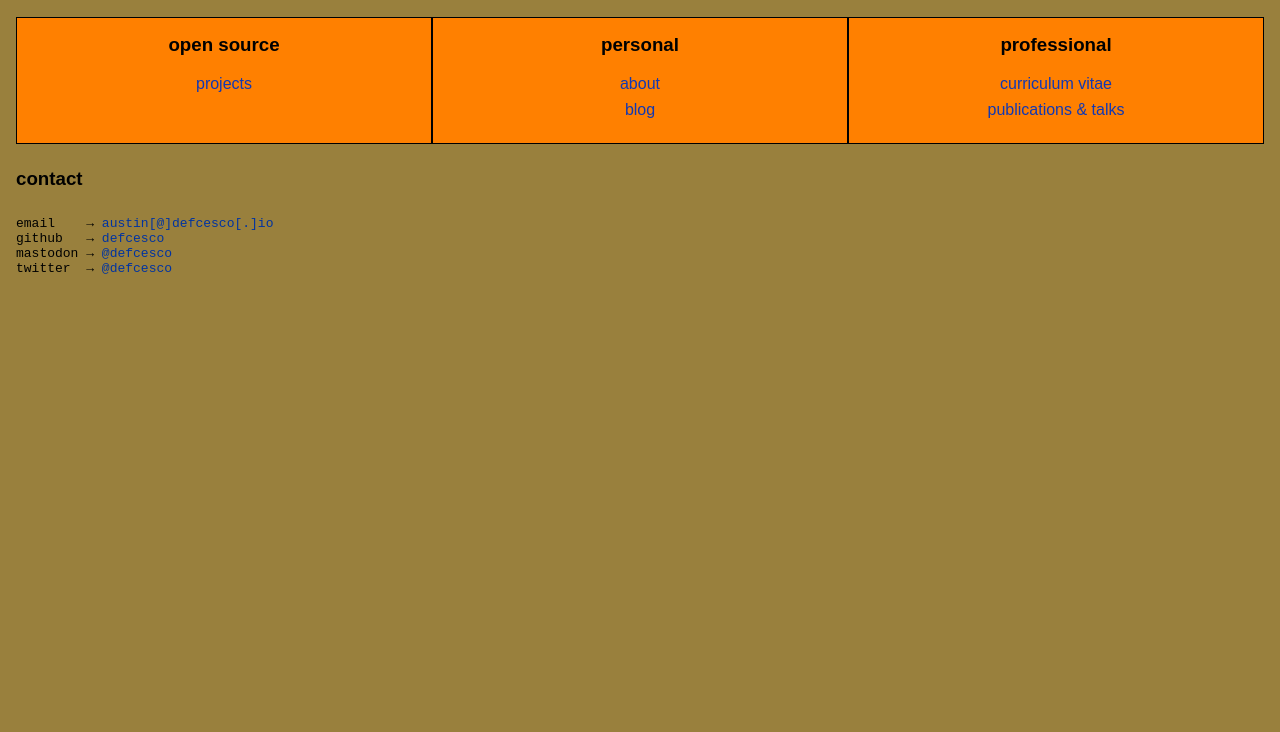
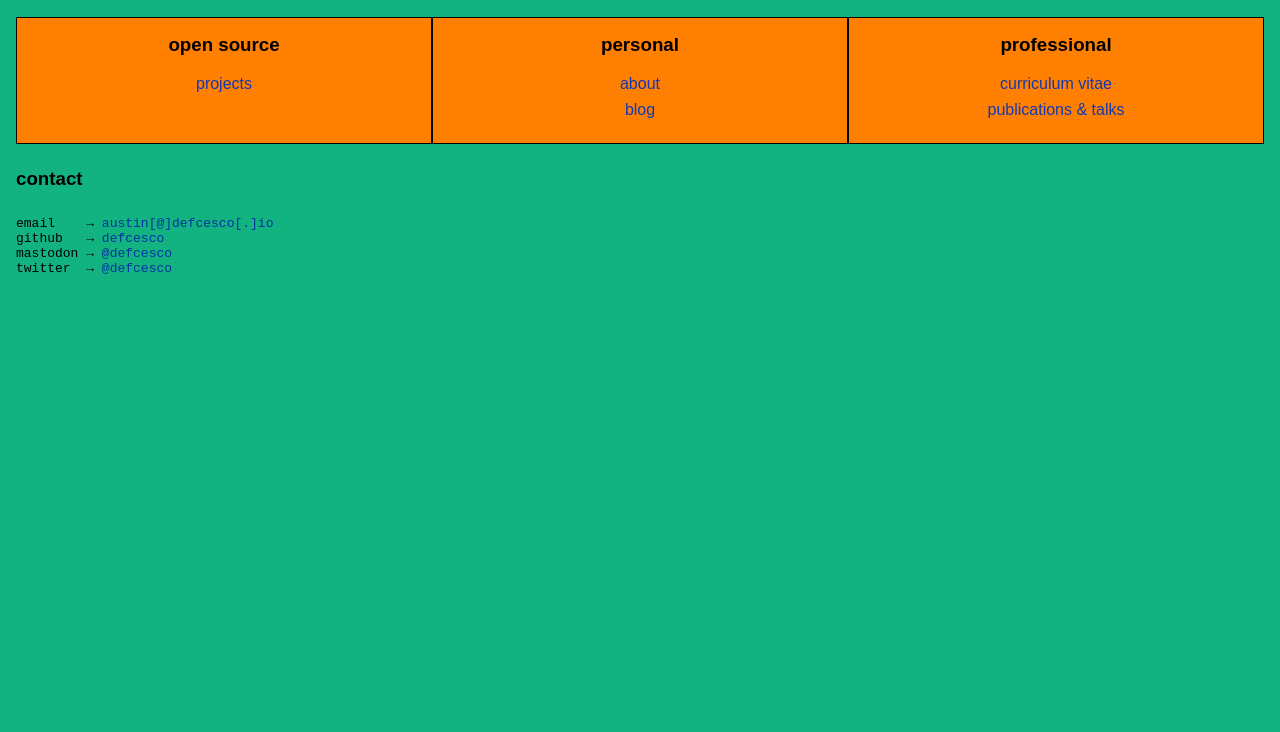
Before and after one commit to DEFCESCO/defcesco.github.io, a plain HTML site: page index.html in a window 1280 px wide. Shown: the part 68-800 px from the top of the page. Drawn offline with Linux system fonts and the light colour scheme.

Commit message:
Update style.css

```diff
--- a/css/style.css
+++ b/css/style.css
@@ -7,7 +7,7 @@
 body {
 	font-family: Arial, sans-serif;
 	padding: 1em;
-	background-color: #99803D;
+	background-color: #12B380;
   color: #000000;
 }
 
```
